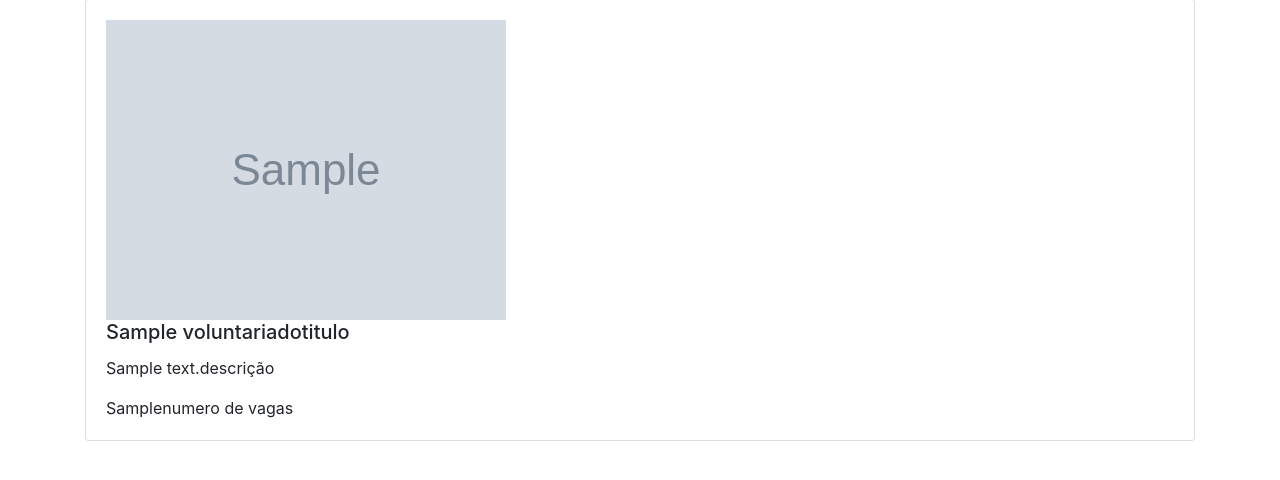
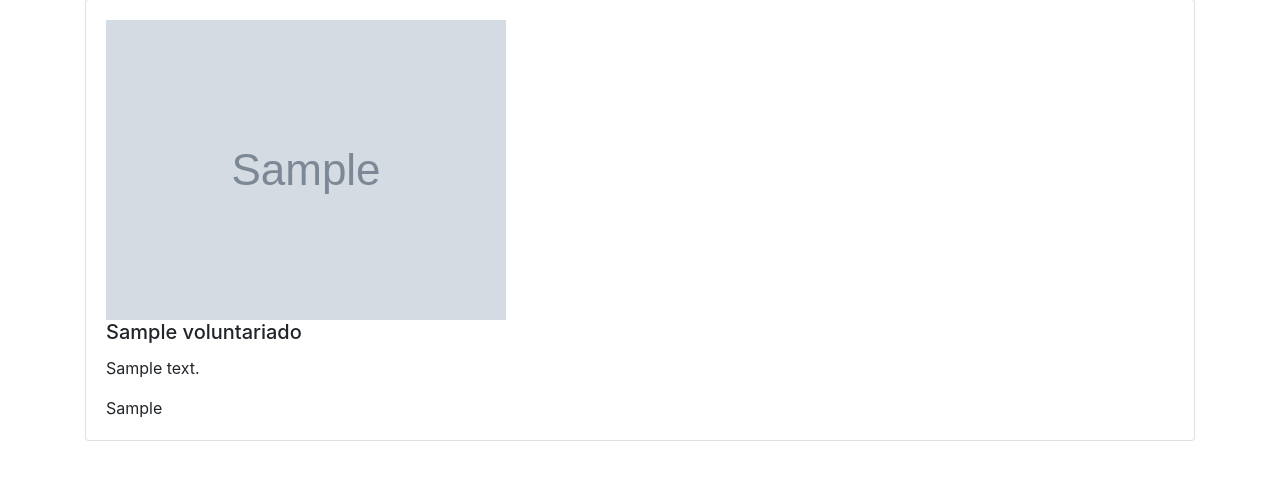
Before and after one commit to Squad9-RecodePro/ecoLarAnchieta, a PHP site: page /home_usuario.php in a window 1280 px wide. Shown: the part 179-659 px from the top of the page. Run offline with PHP 8.4, Linux system fonts and the light colour scheme; the visitor is signed in with stand-in values (Sample User, id 1); tables that the repository leaves empty hold one stand-in row (values such as "Sample post"); grey boxes marked "Sample" are stand-in pictures.

Commit message:
retorno do banco de dados trabalhos voluntarios para home usuario

```diff
--- a/home_usuario.php
+++ b/home_usuario.php
@@ -1,7 +1,7 @@
 <?php
 session_start();
 // Se não existir um valor
-if(!isset($_SESSION['nome'])) {
+if (!isset($_SESSION['nome'])) {
     header('Location: ./login_usuario.php');
     exit;
     // session_destroy();
@@ -34,16 +34,18 @@ include_once('./servidor/conn.php');
         </div>
         <ul class="navbar-nav ml-auto">
             <li class="nav-item">
-                <a class="nav-link text-white" href="<?php session_destroy();?>"> Sair </a>
+                <a class="nav-link text-white" href="<?php session_destroy(); ?>"> Sair </a>
             </li>
         </ul>
     </nav>
+
     <div class="card text-center">
         <div class="card-body">
             <h5 class="card-title">Seja Bem-vindo</h5>
             <p class="card-text">Veja algumas vagas para que você possa colaborar com a sua comunidade:</p>
         </div>
     </div>
+
     <?php
     $sql = "select * from voluntariado";
     // alterar para o select from
@@ -58,9 +60,9 @@ include_once('./servidor/conn.php');
                         <div class="card">
                             <div class="card-body">
                                 <img src="<?php echo $rows["imagem"]; ?>">
-                                <h5 class="card-title"><?php echo $rows["titulo"]; ?>titulo</h5>
-                                <p class="card-text"><?php echo $rows["descricao"]; ?>descrição</p>
-                                <p class="card-text"><?php echo $rows["nvagas"]; ?>numero de vagas</p>
+                                <h5 class="card-title"><?php echo $rows["titulo"]; ?></h5>
+                                <p class="card-text"><?php echo $rows["descricao"]; ?></p>
+                                <p class="card-text"><?php echo $rows["nvagas"]; ?></p>
 
 
                             </div>
--- a/servidor/voluntariado_cadastro.php
+++ b/servidor/voluntariado_cadastro.php
@@ -8,8 +8,7 @@ include_once('./conn.php');
 
 
 
-
-
+// para form modal
 
 // $titulo = $_POST['titulo'];
 // $imagem = $_POST['imagem'];
```
Also changed, not shown: trabalho_voluntario_admin.php (+33 -12 lines).
